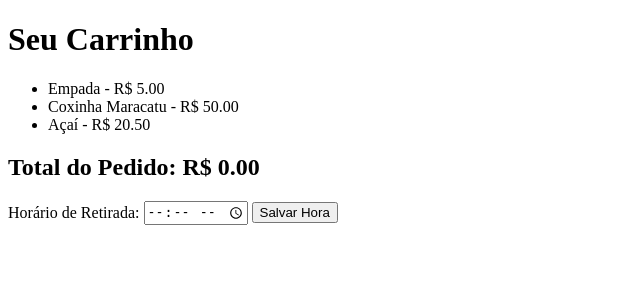
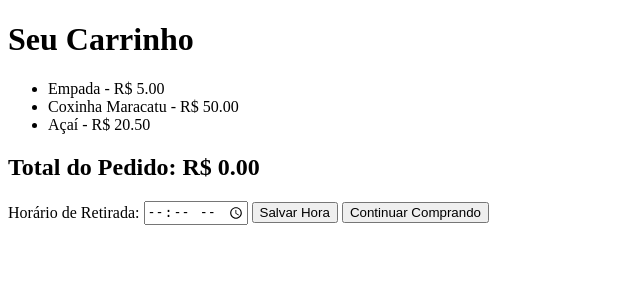
Before and after one commit to Matheus-Rian/cantinho_cesar, a Django app: page /carrinho/ in a window 1280 px wide. Shown: the top 300 px of the page, without its empty margins (0-640 px from the left). Run offline with Django 4.2, Linux system fonts and the light colour scheme; a user stored in the database is signed in; data comes from the database, SQL or seed files in the repository; both versions use the stored data as it was after the commit; parts of the project's set-up code (start-up, migrations or seed data) failed here and were passed over.

Commit message:
add botao continuar comprando

```diff
--- a/project_cantinho/app_cantinho/templates/carrinho/carrinho.html
+++ b/project_cantinho/app_cantinho/templates/carrinho/carrinho.html
@@ -27,8 +27,10 @@
         <label for="hora_retirada">Horário de Retirada:</label>
         <input type="time" id="hora_retirada" name="hora_retirada" required>
         <input type="submit" name="salvar_horario" value="Salvar Hora">
+
+        <a href="{% url 'menu' %}">
+            <button type="button">Continuar Comprando</button>
+        </a>
     </form>
-
-
 </body>
 </html>
```
Also changed, not shown: project_cantinho/db.sqlite3.
